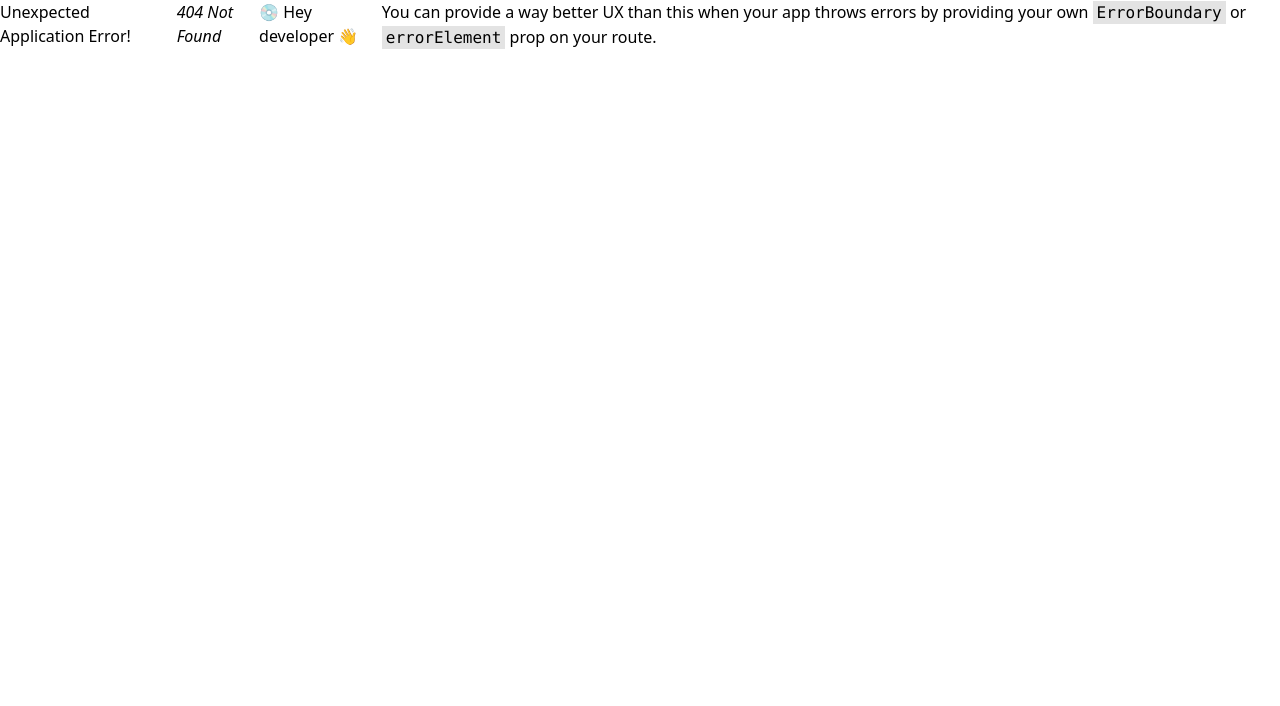
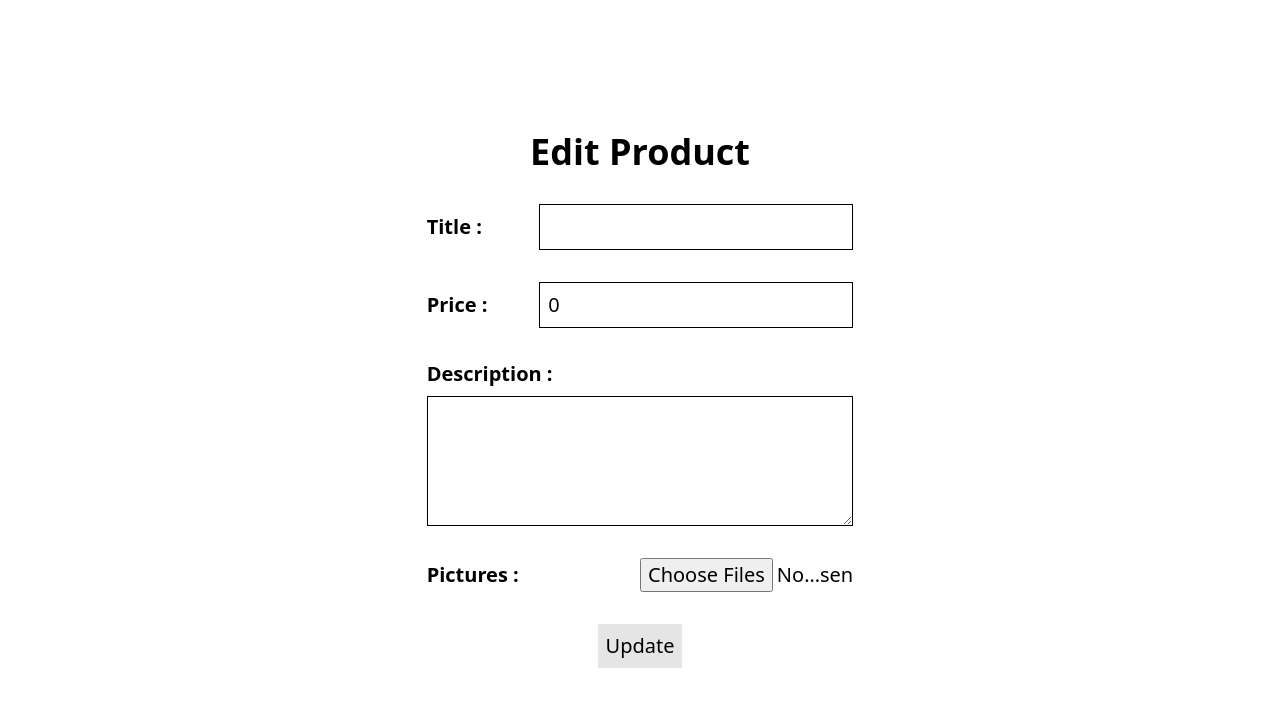
Before and after one commit to WawanC/swift-sale, a React (Vite) app in the folder client/: page /edit-product/1 in a window 1280 px wide. Before the commit this address had no page. Shown: the top 706 px of the page. Built offline with nearby package versions, Linux system fonts and the light colour scheme; no server answers.

Commit message:
add edit product page

```diff
--- a/client/src/components/ProductItem.tsx
+++ b/client/src/components/ProductItem.tsx
@@ -22,9 +22,17 @@ const ProductItem: FC<Props> = (props) => {
       ) : (
         <div className={`w-full aspect-square bg-neutral-500 rounded`}></div>
       )}
-      <div className={`flex flex-col items-center`}>
+      <div className={`flex flex-col items-center gap-2`}>
         <h1 className={`font-bold text-center`}>{props.product.title}</h1>
         <h2>${props.product.price}</h2>
+        <div className={`flex gap-4`}>
+          <Link
+            to={`/edit-product/${props.product.id}`}
+            className={`bg-neutral-200 p-2`}
+          >
+            Edit
+          </Link>
+        </div>
       </div>
     </Link>
   );
--- /dev/null
+++ b/client/src/pages/EditProductPage.tsx
@@ -0,0 +1,121 @@
+import { FormEventHandler, useEffect, useState } from "react";
+import { useNavigate, useParams } from "react-router-dom";
+import { useGetProduct } from "../hooks/Product.tsx";
+
+type Params = {
+  productId: string;
+};
+const EditProductPage = () => {
+  const { productId } = useParams() as Params;
+  const getProduct = useGetProduct(productId);
+
+  const [enteredTitle, setEnteredTitle] = useState("");
+  const [enteredPrice, setEnteredPrice] = useState(0);
+  const [enteredDescription, setEnteredDescription] = useState("");
+  const [enteredPictures, setEnteredPictures] = useState<FileList | null>(null);
+  const navigate = useNavigate();
+
+  const submitFormHandler: FormEventHandler = async (e) => {
+    e.preventDefault();
+
+    const pictures: File[] = [];
+    if (enteredPictures)
+      for (const picture of enteredPictures) {
+        pictures.push(picture);
+      }
+
+    try {
+      navigate("/");
+    } catch (e) {
+      console.error(e);
+    }
+  };
+
+  useEffect(() => {
+    if (getProduct.data) {
+      setEnteredTitle(getProduct.data.title);
+      setEnteredPrice(getProduct.data.price);
+      setEnteredDescription(getProduct.data.description);
+    }
+  }, [getProduct.data]);
+
+  if (getProduct.error && getProduct.error.code === 404)
+    return (
+      <main className={`flex-1 flex justify-center p-8`}>
+        <h1 className={`text-4xl font-bold`}>Product not found</h1>
+      </main>
+    );
+
+  return (
+    <main
+      className={`flex-1 flex justify-center items-center flex-col gap-8 text-xl`}
+    >
+      <h1 className={`text-4xl font-bold`}>Edit Product</h1>
+      <form
+        onSubmit={submitFormHandler}
+        className={`flex flex-col gap-8 w-1/3`}
+      >
+        <div className={`flex justify-between items-center`}>
+          <label htmlFor={"title"} className={`font-semibold`}>
+            Title :
+          </label>
+          <input
+            type="text"
+            name={`title`}
+            required={true}
+            className={`p-2 border border-black`}
+            value={enteredTitle}
+            onChange={(e) => setEnteredTitle(e.target.value)}
+          />
+        </div>
+        <div className={`flex justify-between items-center`}>
+          <label htmlFor={"price"} className={`font-semibold`}>
+            Price :
+          </label>
+          <input
+            type="number"
+            name={`price`}
+            required={true}
+            className={`p-2 border border-black`}
+            value={enteredPrice}
+            onChange={(e) => setEnteredPrice(+e.target.value)}
+          />
+        </div>
+        <div className={`flex flex-col gap-2`}>
+          <label htmlFor={"description"} className={`font-semibold`}>
+            Description :
+          </label>
+          <textarea
+            name={`description`}
+            className={`p-2 border border-black`}
+            required={true}
+            rows={4}
+            value={enteredDescription}
+            onChange={(e) => setEnteredDescription(e.target.value)}
+          />
+        </div>
+        <div className={`flex justify-between items-center`}>
+          <label htmlFor={"picture"} className={`font-semibold`}>
+            Pictures :
+          </label>
+          <input
+            type="file"
+            name={`picture`}
+            className={`w-1/2`}
+            onChange={(e) => {
+              setEnteredPictures(e.target.files);
+            }}
+            multiple={true}
+          />
+        </div>
+        <div className={`flex justify-center`}>
+          <button type={"submit"} className={`p-2 bg-neutral-200`}>
+            Update
+          </button>
+        </div>
+      </form>
+    </main>
+  );
+};
+
+export default EditProductPage;
--- a/client/src/utils/Router.tsx
+++ b/client/src/utils/Router.tsx
@@ -2,6 +2,7 @@ import { createBrowserRouter } from "react-router-dom";
 import HomePage from "../pages/HomePage.tsx";
 import NewProductPage from "../pages/NewProductPage.tsx";
 import ProductDetailPage from "../pages/ProductDetailPage.tsx";
+import EditProductPage from "../pages/EditProductPage.tsx";
 
 export const router = createBrowserRouter([
   {
@@ -16,4 +17,5 @@ export const router = createBrowserRouter([
     path: "/products/:productId",
     element: <ProductDetailPage />,
   },
+  { path: "/edit-product/:productId", element: <EditProductPage /> },
 ]);
```
